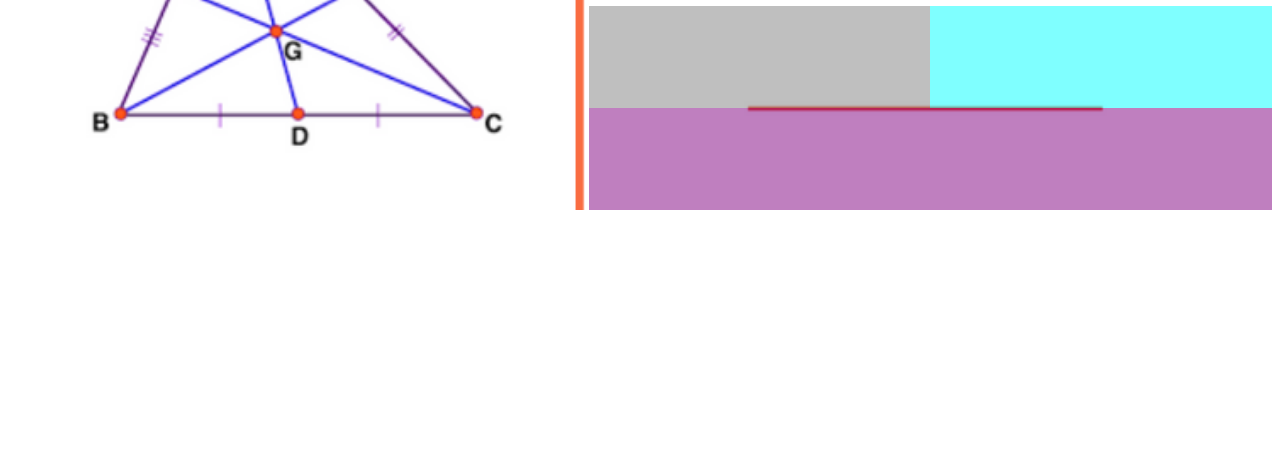
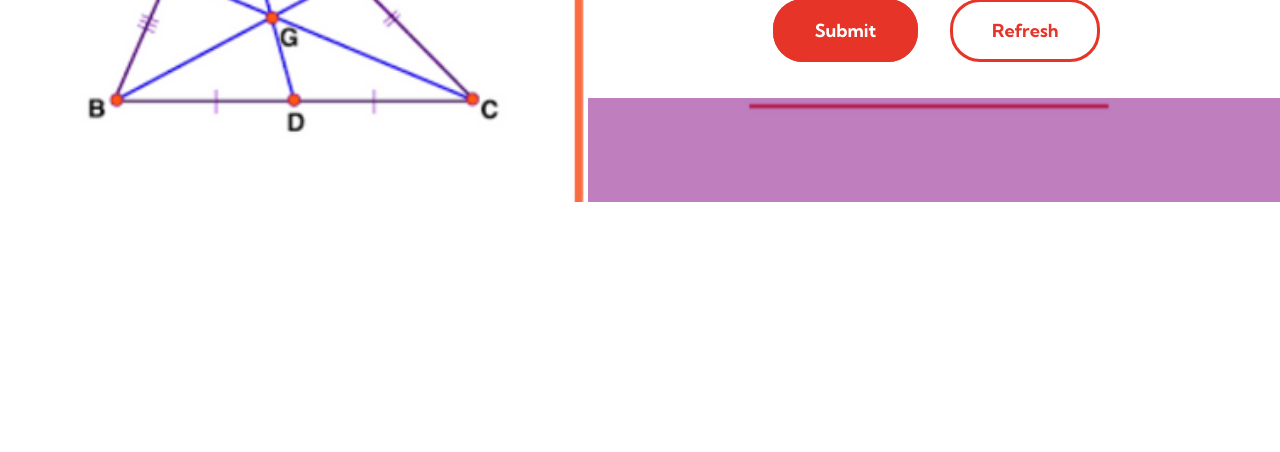
Before and after one commit to TheWiseGhost/MathFire, a plain HTML site: page trainer_area.html in a window 1280 px wide. Shown: the part 348-800 px from the top of the page. Drawn offline with nearby package versions, Linux system fonts and the light colour scheme.

Commit message:
Update trainer area with submit/refresh buttons and some commenting on other files

```diff
--- a/index.css
+++ b/index.css
@@ -110,6 +110,8 @@ body {
 
 
 /* BLOB BUTTON */
+/* TAKEN FROM ONLINE FOR FREE NOT MADE BY ME */
+/* https://webdeasy.de/en/top-css-buttons-en/?action=read-more#google_vignette */
 *, *:before, *:after {
 	 box-sizing: border-box;
 	 margin: 0;
--- a/trainer_area.css
+++ b/trainer_area.css
@@ -56,7 +56,7 @@ body {
 
 .answer_area {
     grid-area: 3 / 3 / 4 / 5;
-    color: var(--orangered);
+    color: #EE6C4D;
     font-size: 3rem;
     font-family: 'Kumbh Sans', sans-serif;
     justify-self: center;
@@ -65,14 +65,15 @@ body {
 
 .submit_button_area {
     grid-area: 4 / 3 / 5 / 4;
-    background: gray;
-    opacity: 0.5;
+    justify-self: right;
+    align-self: center;
+    margin-right: 1rem;
 }
 
 .refresh_button_area {
     grid-area: 4 / 4 / 5 / 5;
-    background: aqua;
-    opacity: 0.5;
+    margin-left: 1rem;
+    align-self: center;
 }
 
 .result_area {
@@ -87,17 +88,18 @@ body {
     width: 30rem;
 }
 
-
 .answer_input {
     font-family: 'Kumbh Sans', sans-serif;
     font-size: 2rem;
     font-weight: 500;
-    color: var(--orangered);
-    border-color: var(--lightorange);
+    color: black;
+    border-color: black;
     border-width: 0.2rem;
     width: 14rem;
     border-style: solid;
+    padding-left: 0.3rem;
 }
+
 
 .home_button {
     background-color: transparent;
@@ -116,3 +118,245 @@ body {
 .home_button a:hover{
     color: antiquewhite;
 }
+
+/* BLOB BUTTON */
+/* TAKEN FROM ONLINE FOR FREE NOT MADE BY ME */
+/* https://webdeasy.de/en/top-css-buttons-en/?action=read-more#google_vignette */
+*, *:before, *:after {
+	 box-sizing: border-box;
+	 margin: 0;
+	 padding: 0;
+}
+ .buttons {
+	 margin-top: 50px;
+	 text-align: center;
+	 border-radius: 30px;
+}
+ .blob-btn {
+	 z-index: 1;
+	 position: relative;
+	 padding: 20px 42px;
+	 margin-bottom: 30px;
+	 text-align: center;
+     color: var(--orangered);
+	 font-size: 16px;
+	 font-weight: bold;
+	 background-color: transparent;
+	 outline: none;
+	 border: none;
+	 transition: color 0.5s;
+	 cursor: pointer;
+	 border-radius: 30px;
+     font-size: 18px;
+     font-family: 'Kumbh Sans', sans-serif;
+}
+ .blob-btn:before {
+	 content: "";
+	 z-index: 1;
+	 position: absolute;
+	 left: 0;
+	 top: 0;
+	 width: 100%;
+	 height: 100%;
+	 border: 3px solid var(--orangered);
+	 border-radius: 30px;
+}
+ .blob-btn:after {
+	 content: "";
+	 z-index: -2;
+	 position: absolute;
+	 left: 3px;
+	 top: 3px;
+	 width: 100%;
+	 height: 100%;
+	 transition: all 0.3s 0.2s;
+	 border-radius: 30px;
+}
+ .blob-btn:hover {
+	 color: #fff;
+	 border-radius: 30px;
+}
+ .blob-btn:hover:after {
+	 transition: all 0.3s;
+	 left: 0;
+	 top: 0;
+	 border-radius: 30px;
+}
+
+.blob-btn a {
+    color: inherit;
+    text-decoration: none;
+}
+
+.blob-btn a:hover {
+    color: black;
+    text-decoration: none;
+}
+
+.blob-btn__inner {
+	 z-index: -1;
+	 overflow: hidden;
+	 position: absolute;
+	 left: 0;
+	 top: 0;
+	 width: 100%;
+	 height: 100%;
+	 border-radius: 30px;
+	 background: #fff;
+}
+.blob-btn__blobs {
+	 position: relative;
+	 display: block;
+	 height: 100%;
+	 filter: url('#goo');
+}
+.blob-btn__blob {
+	 position: absolute;
+	 top: 2px;
+	 width: 25%;
+	 height: 100%;
+	 background: var(--orangered);
+	 border-radius: 100%;
+	 transform: translate3d(0, 150%, 0) scale(1.7);
+	 transition: transform 0.45s;
+}
+@supports (filter: url('#goo')) {
+	 transform: translate3d(0, 150%, 0) scale(1.4);
+}
+.blob-btn__blob:nth-child(1) {
+	 left: 0%;
+	 transition-delay: 0s;
+}
+.blob-btn__blob:nth-child(2) {
+	 left: 30%;
+	 transition-delay: 0.08s;
+}
+.blob-btn__blob:nth-child(3) {
+	 left: 60%;
+	 transition-delay: 0.16s;
+}
+.blob-btn__blob:nth-child(4) {
+	 left: 90%;
+	 transition-delay: 0.24s;
+}
+.blob-btn:hover .blob-btn__blob {
+	 transform: translateZ(0) scale(1.7);
+}
+@supports (filter: url('#goo')) {
+	 transform: translateZ(0) scale(1.4);
+}
+
+
+.blob-btn2 {
+	 z-index: 1;
+	 position: relative;
+	 padding: 20px 42px;
+	 margin-bottom: 30px;
+	 text-align: center;
+     color: white;
+	 font-size: 16px;
+	 font-weight: bold;
+	 background-color: transparent;
+	 outline: none;
+	 border: none;
+	 transition: color 0.5s;
+	 cursor: pointer;
+	 border-radius: 30px;
+     font-size: 18px;
+     font-family: 'Kumbh Sans', sans-serif;
+}
+ .blob-btn2:before {
+	 content: "";
+	 z-index: 1;
+	 position: absolute;
+	 left: 0;
+	 top: 0;
+	 width: 100%;
+	 height: 100%;
+	 border: 3px solid var(--orangered);
+	 border-radius: 30px;
+}
+ .blob-btn2:after {
+	 content: "";
+	 z-index: -2;
+	 position: absolute;
+	 left: 3px;
+	 top: 3px;
+	 width: 100%;
+	 height: 100%;
+	 transition: all 0.3s 0.2s;
+	 border-radius: 30px;
+}
+ .blob-btn2:hover {
+	 color: var(--orangered);
+	 border-radius: 30px;
+}
+ .blob-btn2:hover:after {
+	 transition: all 0.3s;
+	 left: 0;
+	 top: 0;
+	 border-radius: 30px;
+}
+
+.blob-btn2 a {
+    color: inherit;
+    text-decoration: none;
+}
+
+.blob-btn2 a:hover {
+    color: black;
+    text-decoration: none;
+}
+
+.blob-btn2__inner {
+	 z-index: -1;
+	 overflow: hidden;
+	 position: absolute;
+	 left: 0;
+	 top: 0;
+	 width: 100%;
+	 height: 100%;
+	 border-radius: 30px;
+	 background: var(--orangered);
+}
+.blob-btn2__blobs {
+	 position: relative;
+	 display: block;
+	 height: 100%;
+	 filter: url('#goo');
+}
+.blob-btn2__blob {
+	 position: absolute;
+	 top: 2px;
+	 width: 25%;
+	 height: 100%;
+	 background: white;
+	 border-radius: 100%;
+	 transform: translate3d(0, 150%, 0) scale(1.7);
+	 transition: transform 0.45s;
+}
+@supports (filter: url('#goo')) {
+	 transform: translate3d(0, 150%, 0) scale(1.4);
+}
+.blob-btn2__blob:nth-child(1) {
+	 left: 0%;
+	 transition-delay: 0s;
+}
+.blob-btn2__blob:nth-child(2) {
+	 left: 30%;
+	 transition-delay: 0.08s;
+}
+.blob-btn2__blob:nth-child(3) {
+	 left: 60%;
+	 transition-delay: 0.16s;
+}
+.blob-btn2__blob:nth-child(4) {
+	 left: 90%;
+	 transition-delay: 0.24s;
+}
+.blob-btn2:hover .blob-btn2__blob {
+	 transform: translateZ(0) scale(1.7);
+}
+@supports (filter: url('#goo')) {
+	 transform: translateZ(0) scale(1.4);
+}
--- a/trainer_area.html
+++ b/trainer_area.html
@@ -35,11 +35,35 @@
             </div>
 
             <div class='submit_button_area'>
-
+                 <a href='trainer_portal.html'>
+                    <button class="blob-btn2">
+                        Submit
+                        <span class="blob-btn2__inner">
+                          <span class="blob-btn2__blobs">
+                            <span class="blob-btn2__blob"></span>
+                            <span class="blob-btn2__blob"></span>
+                            <span class="blob-btn2__blob"></span>
+                            <span class="blob-btn2__blob"></span>
+                          </span>
+                        </span>
+                    </button>
+                </a>
             </div>
 
             <div class='refresh_button_area'>
-
+                 <a href='trainer_portal.html'>
+                    <button class="blob-btn">
+                        Refresh
+                        <span class="blob-btn__inner">
+                          <span class="blob-btn__blobs">
+                            <span class="blob-btn__blob"></span>
+                            <span class="blob-btn__blob"></span>
+                            <span class="blob-btn__blob"></span>
+                            <span class="blob-btn__blob"></span>
+                          </span>
+                        </span>
+                    </button>
+                </a>
             </div>
 
             <div class='result_area'>
```
Lines whose indentation alone changed are shown as unchanged.
